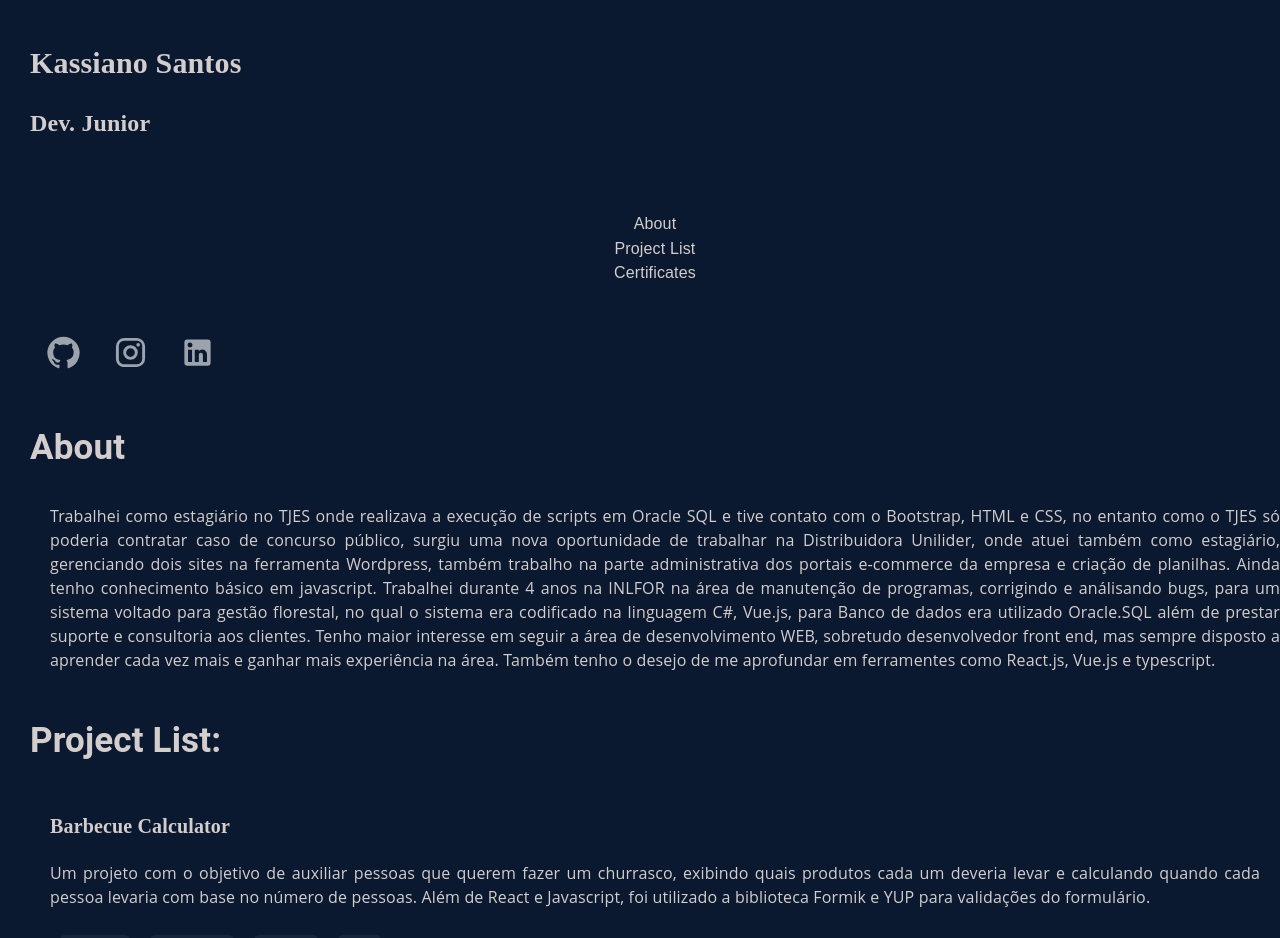
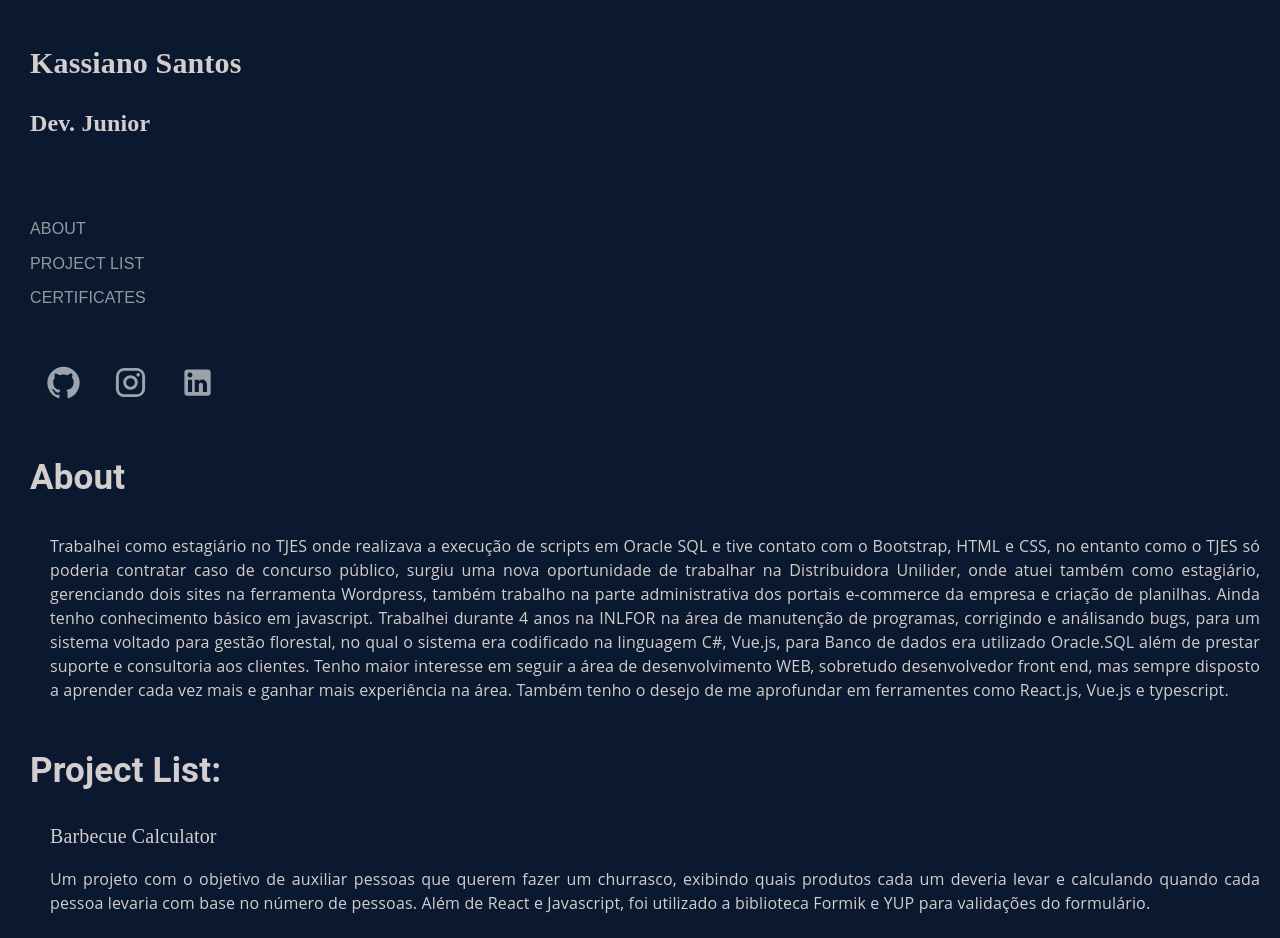
Before and after one commit to Kassiano-Santos/Kassiano-Santos, a React app in the folder CursoReact/BasicoAvancado/Portfolio/: page / in a window 1280 px wide. Shown: the top 938 px of the page. Built offline with nearby package versions, Linux system fonts and the light colour scheme; the HTML template or start-up script is replaced by a standard one.

Commit message:
implemented a Barbecue Calculator project

```diff
--- a/CursoReact/BasicoAvancado/Portfolio/package.json
+++ b/CursoReact/BasicoAvancado/Portfolio/package.json
@@ -15,11 +15,13 @@
     "@mui/icons-material": "^6.1.4",
     "@mui/material": "^6.1.4",
     "@mui/styled-engine-sc": "^6.1.4",
+    "formik": "^2.4.6",
     "react": "^18.3.1",
     "react-dom": "^18.3.1",
     "react-router-dom": "^6.27.0",
     "styled-components": "^6.1.13",
-    "toastify": "^2.0.1"
+    "toastify": "^2.0.1",
+    "yup": "^1.4.0"
   },
   "devDependencies": {
     "@types/react": "^18.3.3",
--- a/CursoReact/BasicoAvancado/Portfolio/src/App.tsx
+++ b/CursoReact/BasicoAvancado/Portfolio/src/App.tsx
@@ -1,12 +1,19 @@
+import { BrowserRouter, Route, Routes } from 'react-router-dom';
 import WebThema from "./components/WebThema.tsx";
+import Calculator from './pages/Calculator.tsx';
+import Result from './pages/Result.tsx';
 
 function App() {
   return (
     //070750
       <div>
-        {/*<Languages />*/}
-        {/*<Menu />*/}
-        <WebThema />
+        <BrowserRouter>
+          <Routes>
+            <Route path="/" element= {<WebThema />}/>
+            <Route path="/barbecuecalculator" element= {<Calculator />}/>
+            <Route path= "/result" element = {<Result />}/>
+          </Routes>
+        </BrowserRouter>
       </div>
   )
 }
--- a/CursoReact/BasicoAvancado/Portfolio/src/components/About.module.css
+++ b/CursoReact/BasicoAvancado/Portfolio/src/components/About.module.css
@@ -7,7 +7,9 @@
   color: #d4cdcd;
   font-family: "open sans";
   padding-left: 20px;
+  padding-right: 20px;
   padding-top: none;
   padding-bottom: 20px;
   text-align: justify;
+
 }
--- a/CursoReact/BasicoAvancado/Portfolio/src/components/Certificates.module.css
+++ b/CursoReact/BasicoAvancado/Portfolio/src/components/Certificates.module.css
@@ -7,6 +7,10 @@
   padding: 10px;
   cursor: pointer;
   font-family: "lora";
+}
+
+.certificateButton:hover {
+  background-color: #0f4524;
 }
 
 .certificateList{
@@ -30,9 +34,7 @@
   font-size: 20px;
 }
 
-.certificateButton:hover {
-  background-color: #0f4524;
-}
+
 .titleCertificate{
   font-family: "Roboto";
   font-size: 35px;
--- a/CursoReact/BasicoAvancado/Portfolio/src/components/Icons.module.css
+++ b/CursoReact/BasicoAvancado/Portfolio/src/components/Icons.module.css
@@ -1,5 +1,5 @@
 .icons:hover{
-  color: #fff;
+  color: #45dca4;
   opacity: 1;
 }
 
--- a/CursoReact/BasicoAvancado/Portfolio/src/components/ProjectList.module.css
+++ b/CursoReact/BasicoAvancado/Portfolio/src/components/ProjectList.module.css
@@ -9,12 +9,12 @@
   padding-right: 20px;
   padding-bottom: 20px;
   text-align: justify;
+  text-decoration: none;
 }
 
 .projectList:hover{
   background-color:rgba(145, 146, 174, 0.1);
   border-radius: 5px;
-  padding-top: 0.1px;
   padding-left: 20px;
   padding-bottom: 20px;
   color: #45dca4;
@@ -24,6 +24,7 @@
   color: #d4cdcd;
   font-family: "lora";
   font-size: 20px;
+  text-decoration: none;
 }
 .textProjects{
   color: #d4cdcd;
@@ -32,6 +33,7 @@
 .titleProjects:hover {
   cursor: pointer;
   color: #45dca4;
+  transition: 0.2ms;
 }
 
 .buttons{
--- a/CursoReact/BasicoAvancado/Portfolio/src/components/ProjectList.tsx
+++ b/CursoReact/BasicoAvancado/Portfolio/src/components/ProjectList.tsx
@@ -1,6 +1,7 @@
 import Grid from '@mui/material/Grid2';
-import React from 'react';
-import styles from './ProjectList.module.css'
+import styles from './ProjectList.module.css';
+import { Link } from "react-router-dom";
+
 
 
 const ProjectList = () => {
@@ -8,7 +9,15 @@ const ProjectList = () => {
     <>
       <h1 className={styles.title}>Project List:</h1>
       <Grid size= {12} className= {styles.projectList}>
-          <h3 className={styles.titleProjects}>Barbecue Calculator</h3>
+          <Link
+            to= "/barbecuecalculator"
+            className={styles.titleProjects}
+            target="_blank"
+            rel="noopener noreferrer"
+          >
+            Barbecue Calculator
+          </Link>
+        {/**/}
           <p className={styles.textProjects}>Um projeto com o objetivo de
             auxiliar pessoas que querem fazer um churrasco, exibindo quais
             produtos cada um deveria levar e calculando quando cada pessoa
--- a/CursoReact/BasicoAvancado/Portfolio/src/components/WebThema.tsx
+++ b/CursoReact/BasicoAvancado/Portfolio/src/components/WebThema.tsx
@@ -6,6 +6,7 @@ import About from './About.tsx';
 import { CssBaseline, Link } from '@mui/material';
 import Icons from './Icons.tsx';
 import { useRef } from 'react';
+
 
 const WebThema = ()=>{
   const aboutRef = useRef<HTMLDivElement | null> (null);
@@ -16,32 +17,36 @@ const WebThema = ()=>{
   return (
     <>
       <CssBaseline />
-      <Grid container spacing={2} className={styles.conteiner} ref= {aboutRef}>
+      <Grid container spacing={2} className={styles.conteiner} ref= {aboutRef} >
         <Grid size={{xl: 4, xs: 12}} >
           <Grid size={{xl: 4, xs: 12}} className={styles.fixedGrid}>
-            <Grid size={{xl: 12, xs: 12}} >
+            <Grid size={{xl: 12, xs: 12}} ref = {projectListRef}>
               <h1 className={styles.name}>Kassiano Santos</h1>
               <h2 className={styles.dev}>Dev. Junior</h2>
             </Grid>
-            <Grid size= {{xl: 4, xs: 12}} className= {styles.links}>
-              <Grid>
+            <Grid size= {{xl: 4, xs: 12}} >
+              <Grid className= {styles.linkItem}>
                 <Link
-                  color="inherit"
-                  underline="hover"
+                  color="#d4cdcd"
+                  underline="none"
+                  className= {styles.links}
                   component="button"
+                  rel="noopener"
                   onClick={()=> {
                     aboutRef.current?.scrollIntoView({
                       behavior: 'smooth'
+
                     })
                   }}
                 >
-                About
+                ABOUT
                 </Link>
               </Grid>
-              <Grid>
+              <Grid className= {styles.linkItem}>
                 <Link
-                  color="inherit"
-                  underline="hover"
+                  color="#d4cdcd"
+                  underline="none"
+                  className= {styles.links}
                   component="button"
                   onClick={()=> {
                     projectListRef.current?.scrollIntoView({
@@ -49,13 +54,14 @@ const WebThema = ()=>{
                     })
                   }}
                 >
-                  Project List
+                  PROJECT LIST
                 </Link>
               </Grid>
-              <Grid>
+              <Grid className= {styles.linkItem}>
                 <Link
-                  color="inherit"
-                  underline="hover"
+                  color="#d4cdcd"
+                  underline="none"
+                  className= {styles.links}
                   component="button"
                   onClick={()=> {
                     certificatesRef.current?.scrollIntoView({
@@ -63,7 +69,7 @@ const WebThema = ()=>{
                     })
                   }}
                 >
-                  Certificates
+                  CERTIFICATES
                 </Link>
               </Grid>
             </Grid>
--- a/CursoReact/BasicoAvancado/Portfolio/src/components/webTheme.module.css
+++ b/CursoReact/BasicoAvancado/Portfolio/src/components/webTheme.module.css
@@ -6,14 +6,23 @@
   padding-top: 70px;
 }
 
+.linkItem {
+  padding-top: 5px;
+  padding-bottom: 5px;
+}
 
 .links{
   color: #d4cdcd;
-  cursor: pointer;
-  list-style-type: none;
-  text-decoration: none;
-  margin: none;
-  justify-items: center;
+  font-family: "lora";
+  opacity: 0.7;
+}
+
+.links:hover {
+transition: 0.2s;
+color: #45dca4;
+margin-left: 20px;
+opacity: 1;
+font-weight: bold;
 }
 
 .ul {
```
Also changed, not shown: CursoReact/BasicoAvancado/Portfolio/src/pages/Projects.tsx (deleted, +0 -11 lines), 1 other file (tests, documents, lock files or other folders).
